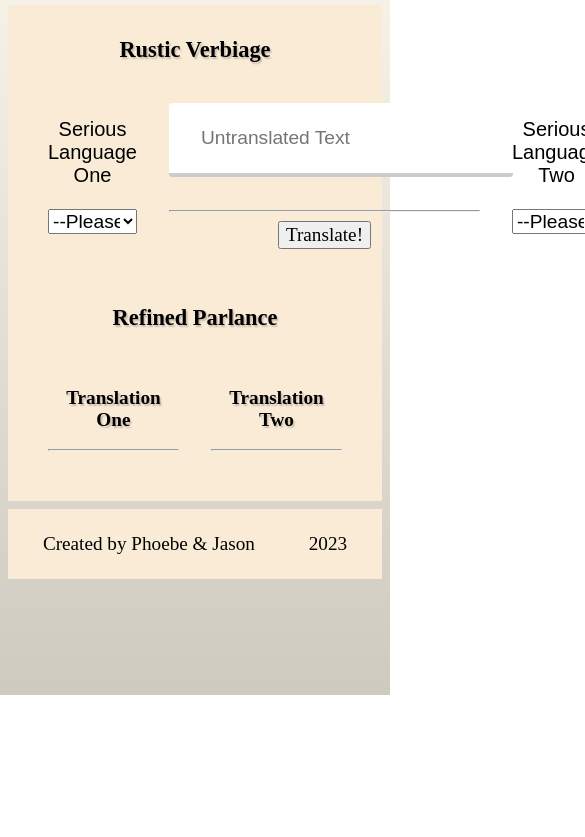
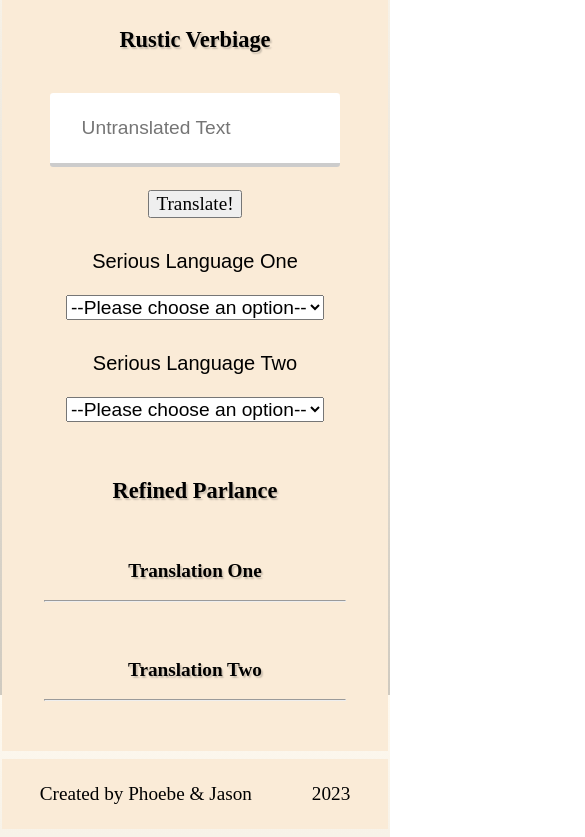
Before and after one commit to FAC29A/seriousTranslationTool, a plain HTML site: page index.html in a window 390 px wide. Shown: the part 149-986 px from the top of the page, 585 px wide, since content can reach past the window. Before the commit the page ends 844 px from the top, so only its background shows below. Drawn offline with Linux system fonts and the light colour scheme; a web font is replaced by a local one.

Commit message:
Responsive Stuff Flexbox order of input container changes Borders go POOF!

```diff
--- a/index.html
+++ b/index.html
@@ -45,10 +45,11 @@
 
                 <div id="formUserText" class="childBully borderFrame">
                     <input type="text" id="originalTextInput" name="originalTextInput" class="form__input" placeholder="Untranslated Text" required="">
+
                     <label for="originalTextInput" class="form__label">
                         Untranslated Text
                     </label>
-                    <hr/>
+
                     <button type="submit">Translate!</button>
                 </div>
 
--- a/src/style.css
+++ b/src/style.css
@@ -48,7 +48,9 @@
         }
 
         header, main, footer {
-            margin: var(--smallMedium);
+            max-width: 95%;
+
+            margin: var(--smallMedium) auto;
             border: var(--smallLarge) var(--frame) var(--color1A);
             padding: var(--smallMedium);
 
@@ -56,7 +58,8 @@
         }
 
         section, form, div {
-            margin: 0;
+            max-width: 95%;
+            margin: 0 auto;
             padding: var(--smallMedium);
         }
 
@@ -91,7 +94,7 @@
             font: var(--minor);
         }
 
-        select, option, input {
+        select, option {
             font-family: 'Judson', sans-serif;
         }
 
@@ -109,11 +112,15 @@
         /* Layout */
             .parent {
                 display: flex;
-                justify-content: space-between;
+                flex-flow: row wrap;
+                justify-content: space-around;
                 align-items: center;
             }
-            .parent > div {margin: var(--smallMedium)}
-            .childBully {flex: 1 0 auto}
+            .parent > div {
+                min-width: fit-content;
+                margin: var(--smallMedium);
+            }
+            .childBully {flex: 1 1 auto}
             .childDull {flex: 1 1 auto;}
             .childWhingey {flex: 0 1 auto}
             .childScary {flex: 0 0 auto}
@@ -156,9 +163,11 @@
             border-radius: 0.2rem;
             background-color: rgb(255, 255, 255);
             border: none;
-            max-width: 90%;
+            max-width: 75%;
             display: block;
             border-bottom: 0.3rem solid transparent;
+
+            /*todo find out if there's any way to combine hex values with alpha */
             border-bottom-color: rgba(0, 0, 0, 0.2);
             transition: all 0.3s;
         }
@@ -178,7 +187,12 @@
         font-weight: bold;
     }
 
+    #formUserText {
+        order: -1;
+    }
+
 /* Media Queries */
+    /* Non-Desktop */
         /* Mobile */
         @media (max-width: 576px) {
             /* Increase font size */
@@ -194,11 +208,6 @@
 
             /* Make form elements full-width */
             select, input { width: 100%; }
-
-        /* Stack form elements on top of each other */
-        #formSelect1, #formUserText, #formSelect2 {
-        flex-direction: column;
-        }
         }
 
         /* Tablet */
@@ -223,6 +232,8 @@
         h3, h4, h5, h6 { font-size: 1.2rem; }
         p { font-size: 1rem; }
 
+        #formUserText {order: 0;}
+
         /* Make form elements full-width */
         select, input { width: 100%; }
     }
```
Lines whose indentation alone changed are shown as unchanged.
